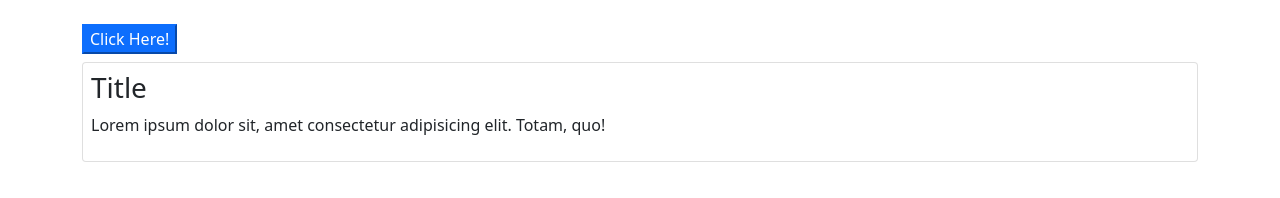
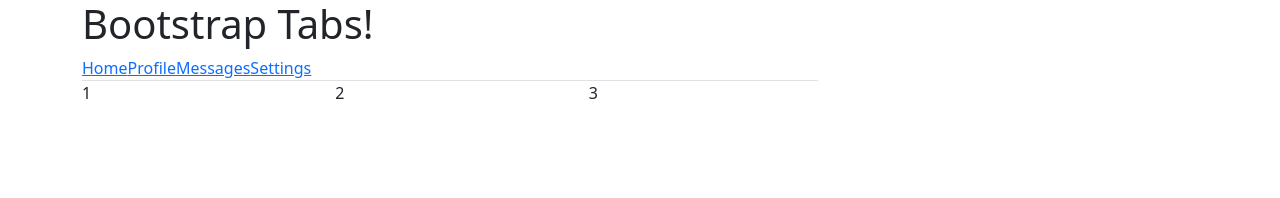
Before and after one commit to unikforceit/bootstrap-js, a plain HTML site: page index.html in a window 1280 px wide. Drawn offline with nearby package versions, Linux system fonts and the light colour scheme.

Commit message:
tabs done

```diff
--- a/assets/css/main.scss
+++ /dev/null
@@ -1 +0,0 @@
-$color: #000;
--- a/assets/js/script.js
+++ b/assets/js/script.js
@@ -1,27 +1,27 @@
 // $('.btn-primary')
-function myfunction(){
-    alert('Hello');
-}
+// function myfunction(){
+//     alert('Hello');
+// }
 
-$(document).ready(function(){
-// myfunction();
-    var card = '.card';
-    var speed = 1000;
-    $('.btn-primary').click(function(){
-        console.log('clicked in console');
-        // alert('CLicked');
-        // $('.card').hide();
-        // $('.card').show();
-        // $('.card').toggle();
-         $(card).slideToggle(speed);
-    });
+// $(document).ready(function(){
+// // myfunction();
+//     var card = '.card';
+//     var speed = 1000;
+//     $('.btn-primary').click(function(){
+//         console.log('clicked in console');
+//         // alert('CLicked');
+//         // $('.card').hide();
+//         // $('.card').show();
+//         // $('.card').toggle();
+//          $(card).slideToggle(speed);
+//     });
 
-    $('.btn-primary').mouseover(function(){
-        console.log('clicked in console');
-        // alert('CLicked');
-        // $('.card').hide();
-        // $('.card').show();
-        // $('.card').toggle();
-    });
+//     $('.btn-primary').mouseover(function(){
+//         console.log('clicked in console');
+//         // alert('CLicked');
+//         // $('.card').hide();
+//         // $('.card').show();
+//         // $('.card').toggle();
+//     });
 
-});
+// });
--- a/index.html
+++ b/index.html
@@ -11,15 +11,38 @@
     <link rel="stylesheet" href="assets/css/main.css">
 </head>
 <body>
-    <section class="mt-4">
-        <div class="container">
-            <button class="btn-primary">Click Here!</button>
-            <div class="card mt-2 p-2">
-                <h3>Title</h3>
-                <p>Lorem ipsum dolor sit, amet consectetur adipisicing elit. Totam, quo!</p>
+
+    <div class="container test">
+        <div class="row">
+            <div class="col-md-8">
+                <h1> Bootstrap Tabs!</h1>
+                <div class="tab-container-one">
+                    <ul class="nav nav-tabs" id="myTab" role="tablist">
+                        <li class="nav-item active"><a href="#home" role="tab" aria-controls="home" data-bs-toggle="tab">Home</a></li>
+                        <li class="nav-item"><a href="#profile" role="tab" aria-controls="profile" data-bs-toggle="tab">Profile</a></li>
+                        <li class="nav-item"><a href="#messages" role="tab" aria-controls="messages" data-bs-toggle="tab">Messages</a></li>
+                        <li class="nav-item"><a href="#settings" role="tab" aria-controls="settings" data-bs-toggle="tab">Settings</a></li>
+                    </ul>
+                    <div class="tab-content">
+                        <div class="tab-pane active" id="home" role="tabpanel" aria-labelledby="home-tab">
+                            <div class="row">
+                                <div class="col-4">1</div>
+                                <div class="col-4">2</div>
+                                <div class="col-4">3</div>
+                            </div>
+                        </div>
+                        <div class="tab-pane" id="profile" role="tabpanel" aria-labelledby="profile-tab">
+                            Profile...</div>
+                        <div class="tab-pane" id="messages" role="tabpanel" aria-labelledby="messages-tab">
+                            Messages...</div>
+                        <div class="tab-pane" id="settings" role="tabpanel" aria-labelledby="settings-tab">
+                            Settings...</div>
+                    </div>
+                </div>
             </div>
         </div>
-    </section>
+    </div>
+
 
     <script src="assets/js/jquery.min.js"></script>
     <script src="assets/js/bootstrap.bundle.min.js"></script>
```
